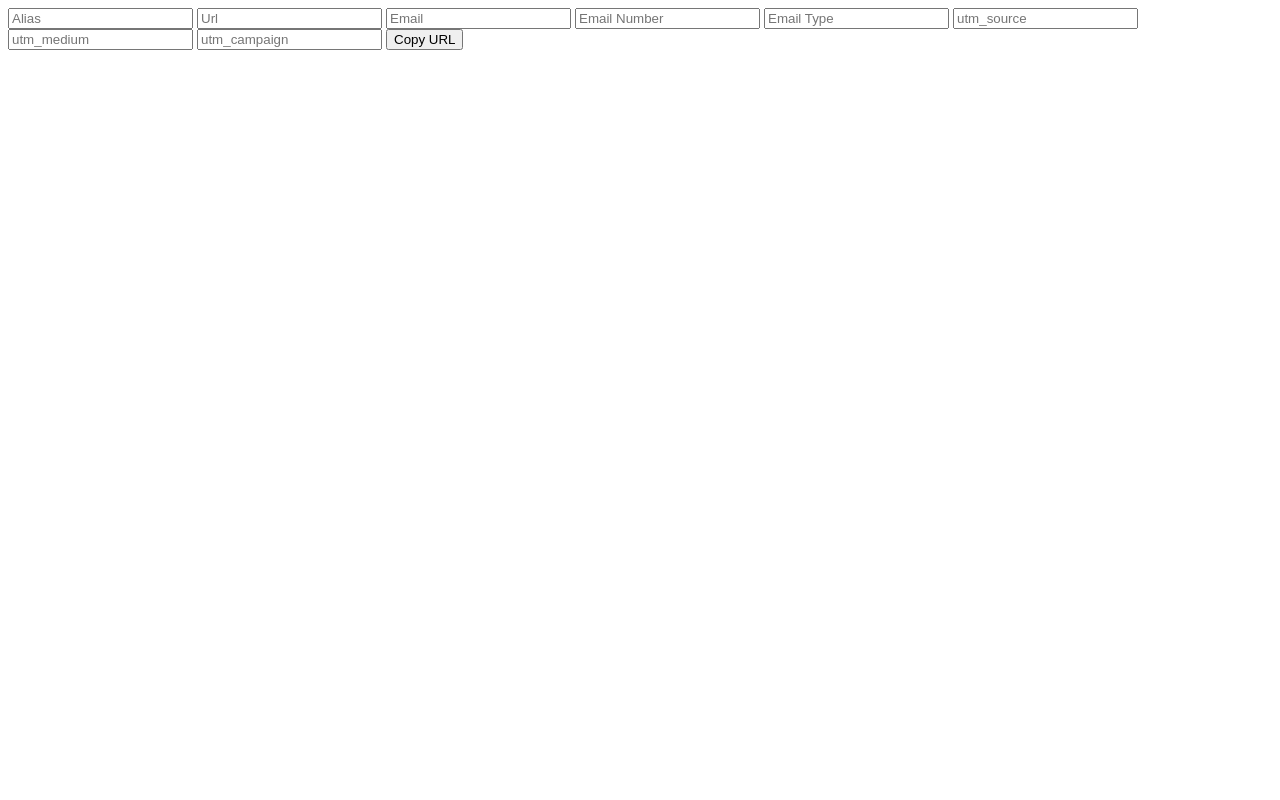
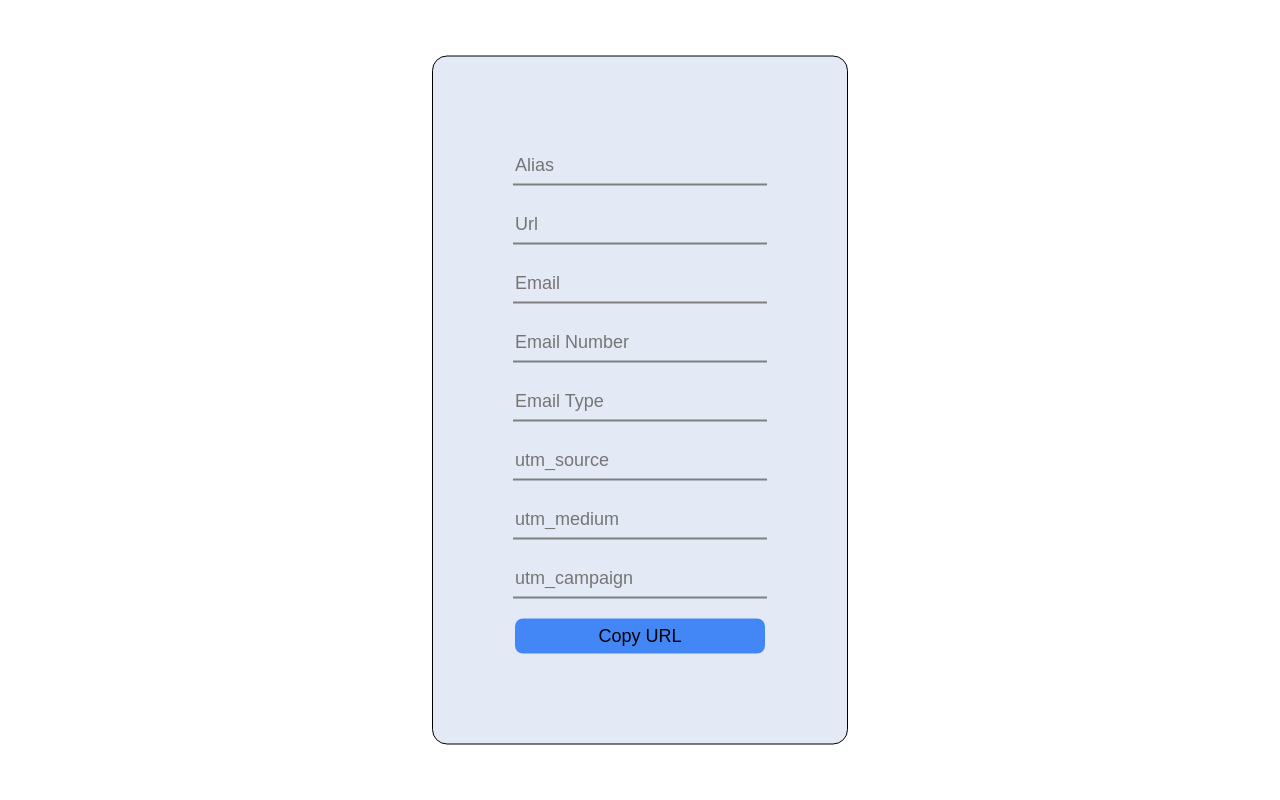
Before and after one commit to ACTSE-Scripts/tracking-server, a Django app: page / in a window 1280 px wide. Run offline with Django 4.2, Linux system fonts and the light colour scheme; the visitor is signed in with stand-in values (Sample User, id 1).

Commit message:
complete url builder

```diff
--- a/linktrack/views.py
+++ b/linktrack/views.py
@@ -63,8 +63,6 @@ class TrackWebhook(View):
         return HttpResponse('Ok')
 
 @method_decorator([never_cache], name='dispatch')
-
-
 class UrlBuilder(LoginRequiredMixin, View):
     login_url = '/admin/login/?next=/'
     redirect_field_name = 'next'
--- a/templates/index.html
+++ b/templates/index.html
@@ -4,8 +4,61 @@
 	<meta charset="utf-8">
 	<meta name="viewport" content="width=device-width, initial-scale=1">
 	<title>Url Builder</title>
+	<style type="text/css">
+		body {
+			margin: 0;
+		}
+		.container {
+			position: relative;
+			width: 100%;
+			height: 100vh;
+		}
+		.container .wrapper {
+			position: absolute;
+			background-color: #e4eaf5;
+			top: 50%;
+			left: 50%;
+			transform: translateX(-50%) translateY(-50%);
+			max-width: 600px;
+			padding: 80px;
+			border: 1px solid black;
+			border-radius: 15px;
+			display: flex;
+			flex-direction: column;
+		}
+		.container .wrapper input {
+			background-color: #e4eaf5;
+			height: 35px;
+			width: 250px;
+			margin: 10px 0px;
+			font-size: 18px;
+			border: 0px solid black;
+			border-bottom: 2px solid grey;
+			outline: None;
+		}
+		.container .wrapper input:focus {
+			border-bottom: 2px solid black;
+		}
+		.container .wrapper input:focus::placeholder {
+			color: black;
+		}
+		.container .wrapper button {
+			align-self: center ;
+			height: 35px;
+			width: 250px;
+			margin: 10px 0px;
+			font-size: 18px;
+			outline: None;
+			border: 0px solid black;
+			border-radius: 8px;
+			background-color: #4287f5;
+
+		}
+	</style>
 </head>
 <body>
+	<div class="container">
+		<div class="wrapper">
 			<input type="text" id="Alias" placeholder="Alias">
 			<input type="text" id="Url" placeholder="Url">
 			<input type="text" id="Email" placeholder="Email">
@@ -16,6 +69,9 @@
 			<input type="text" id="utm_campaign" placeholder="utm_campaign">
 
 			<button id="button">Copy URL</button>
+		</div>
+	</div>
+
 	<script type="text/javascript">
 		function copyText(e) {
 			let Alias = document.getElementById("Alias");
```
Lines whose indentation alone changed are shown as unchanged.
